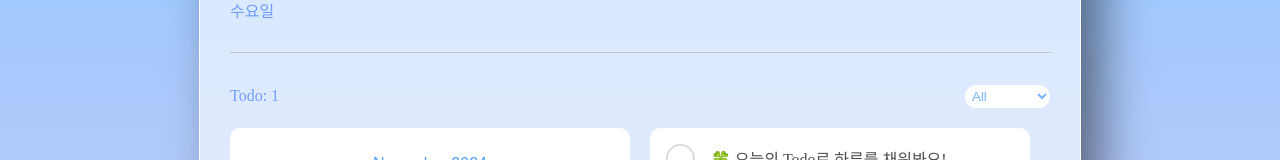
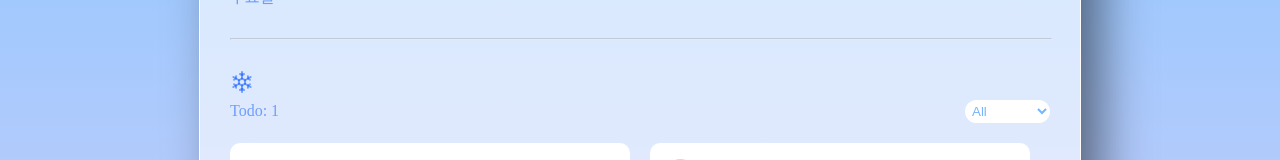
Before and after one commit to ydw1996/react-todo, a React (Create React App) app: page / in a window 1280 px wide. Shown: the part 174-334 px from the top of the page. Built offline with nearby package versions, Linux system fonts and the light colour scheme; a web font is replaced by a local one.

Commit message:
feat: 눈 내림/멈춤 기능 및 아이콘 전환 추가

```diff
--- a/src/App.jsx
+++ b/src/App.jsx
@@ -1,5 +1,7 @@
 import classNames from "classnames";
+import { useState } from "react";
 import { BsFillPlusCircleFill } from 'react-icons/bs';
+import { TbSnowflake, TbSnowflakeOff } from "react-icons/tb";
 import Snowfall from 'react-snowfall';
 
 import styles from './App.module.css';
@@ -14,30 +16,46 @@ import {
 import { useAlertStore, useTodoStore } from './store';
 
 const App = () => {
-  const {
-    isPopupOpen,
-    setSelectedTodo,
-    togglePopup,
-    deleteAllTodos
-  } = useTodoStore();
+  const { isPopupOpen, setSelectedTodo, togglePopup, deleteAllTodos } =
+    useTodoStore();
 
-  const { isAlertOpen, type, message, onConfirm, onCancel, deleteAllAlert } = useAlertStore();
+  const { isAlertOpen, type, message, onConfirm, onCancel, deleteAllAlert } =
+    useAlertStore();
 
-    const openAddTodoPopup = () => {
-      setSelectedTodo(null);
-      togglePopup();
-    };
+  const [isSnowing, setIsSnowing] = useState(true);
+
+  const openAddTodoPopup = () => {
+    setSelectedTodo(null);
+    togglePopup();
+  };
+
+   const toggleSnow = () => {
+     setIsSnowing((prev) => !prev);
+   };
 
   return (
     <div className={styles.todoApp}>
-      <Snowfall color="white" snowflakeCount={200} />
+      {isSnowing && <Snowfall color="white" snowflakeCount={200} />}
       <TodoBoard>
+        <div
+          className={styles.snowToggle}
+          onClick={toggleSnow}
+        >
+          {isSnowing ? (
+            <TbSnowflake size={24} />
+          ) : (
+            <TbSnowflakeOff size={24}  />
+          )}
+        </div>
         <TodoFilter />
         <div className={styles.todoBox}>
           <TodoCalender />
           <TodoList />
         </div>
-        <BsFillPlusCircleFill className={styles.todoAddBtn} onClick={openAddTodoPopup} />
+        <BsFillPlusCircleFill
+          className={styles.todoAddBtn}
+          onClick={openAddTodoPopup}
+        />
         <button
           className={classNames(styles.allDeleteBtn, styles.outlineBtn)}
           onClick={() => deleteAllAlert(deleteAllTodos)}
```
Also changed, not shown: 1 other file (tests, documents, lock files or other folders).
